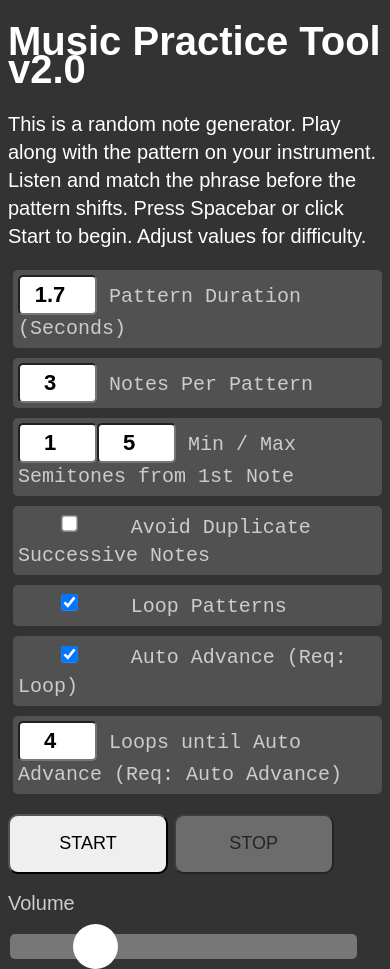
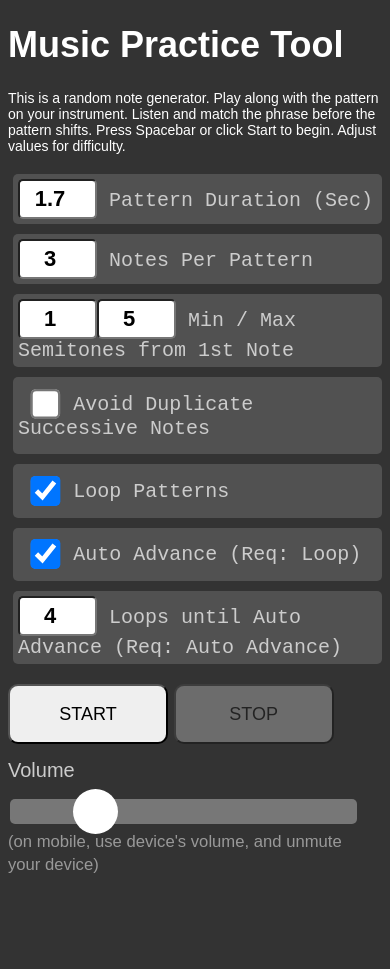
Before and after one commit to charlesgallant/music-practice-tool, a plain HTML site: page index.html in a window 390 px wide. Shown: the top 969 px of the page. After the commit the page ends 883 px from the top, so only its background shows below. Drawn offline with Linux system fonts and the light colour scheme.

Commit message:
css updates for mobile

```diff
--- a/index.html
+++ b/index.html
@@ -2,15 +2,22 @@
 <html>
 <head>
   <meta http-equiv="Content-Type" content="text/html; charset=UTF-8">
-
+  <meta name="viewport" content="width=device-width, initial-scale=1.0">
   <style type="text/css">
 
     body {
       background-color: #333;
       color: #ccc;
       font-family: sans-serif;
-      line-height: 28px;
       font-size: 20px;
+    }
+
+    h1{
+      font-size:1.8em;
+    }
+
+    #instructions div {
+      font-size:0.7em;
     }
 
     body.playing {
@@ -41,7 +48,12 @@
       border-radius: 5px;
     }
     .cgcheckbox {
-      zoom:1.4;
+      zoom:2.3;
+      width:17px;
+    }
+    .checkbox-label{
+      position: relative;
+      bottom:9px;
     }
 
     #instructions {
@@ -129,18 +141,18 @@
 <body>
   <div id="container">
     <div id='instructions'>
-      <h1>Music Practice Tool v2.0</h1>
+      <h1>Music Practice Tool</h1>
 
       <div>This is a random note generator. Play along with the pattern on your instrument. Listen and match the phrase before the pattern shifts. Press Spacebar or click Start to begin. Adjust values for difficulty.</div>
     </div>
 
     <ul id='params'>
-      <li><input type='number'      id='patternSpeedId'        value=1.7 min=0 step=0.05> Pattern Duration (Seconds)</li>
+      <li><input type='number'      id='patternSpeedId'        value=1.7 min=0 step=0.05> Pattern Duration (Sec)</li>
       <li><input type='number'      id='numNotesPerPatternId'  value=3 min=0 max=10 step=1> Notes Per Pattern </li>
       <li><input type='number'      id='minSemitonesId' value=1 min=0 max=50 step=1><input type='number' id='maxSemitonesId' value=5 min=0 max=50 step=1> Min / Max Semitones from 1st Note</li>
-      <li><input type='checkbox'    id='avoidDupesCheckBoxId'  class='cgcheckbox' > Avoid Duplicate Successive Notes </li>
-      <li><input type='checkbox'    id='loopCheckBoxId'        class='cgcheckbox' checked> Loop Patterns </li>
-      <li><input type='checkbox'    id='autoAdvanceCheckBoxId' class='cgcheckbox' checked> Auto Advance (Req: Loop)</li>
+      <li><input type='checkbox'    id='avoidDupesCheckBoxId'  class='cgcheckbox' ><span class="checkbox-label">Avoid Duplicate Successive Notes</span></li>
+      <li><input type='checkbox'    id='loopCheckBoxId'        class='cgcheckbox' checked><span class="checkbox-label">Loop Patterns</span></li>
+      <li><input type='checkbox'    id='autoAdvanceCheckBoxId' class='cgcheckbox' checked><span class="checkbox-label">Auto Advance (Req: Loop)</span></li>
       <li><input type='number'      id='numLoopsId'            value=4 min=0 step=1> Loops until Auto Advance (Req: Auto Advance)  </li>
     </ul>
 
```
